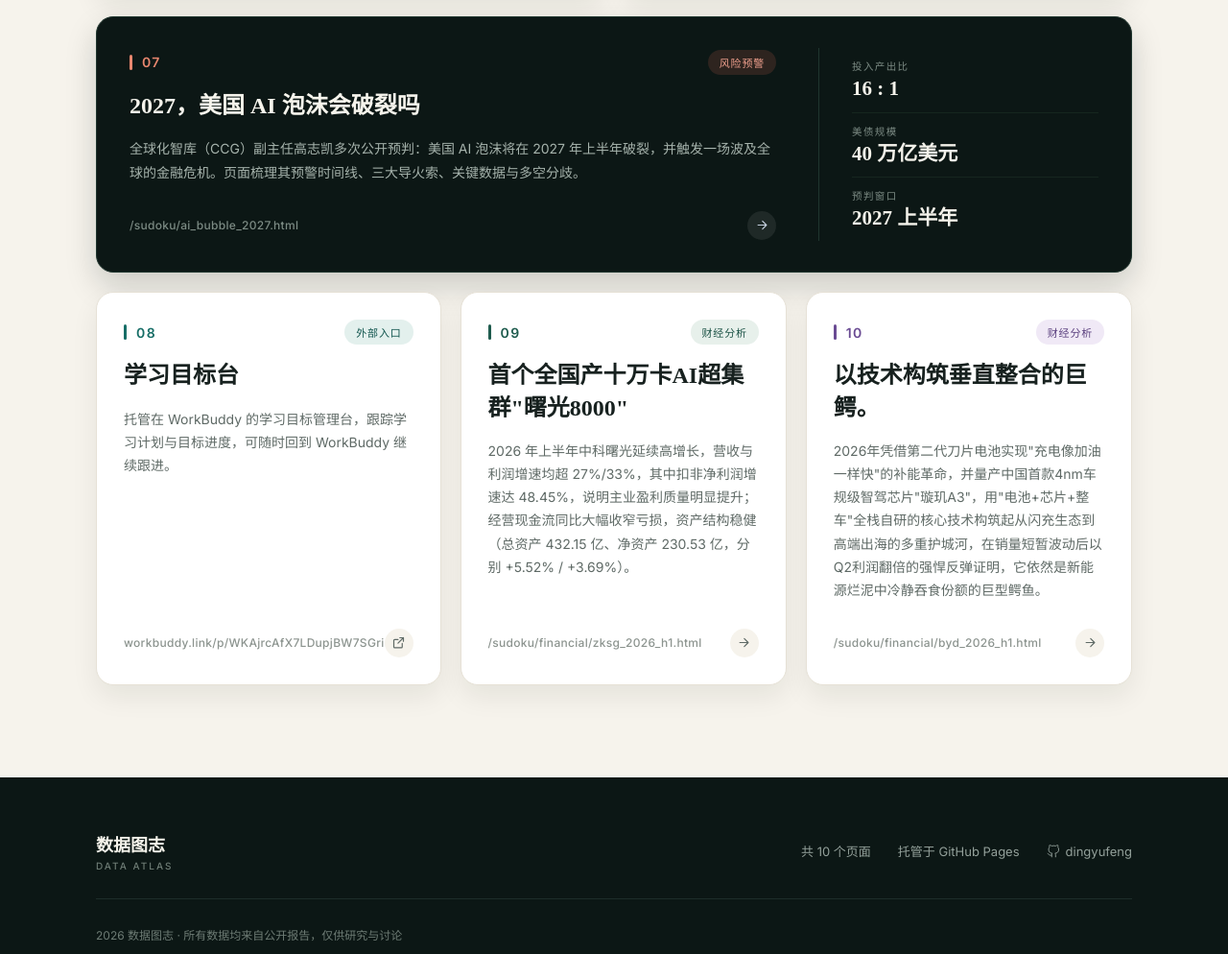
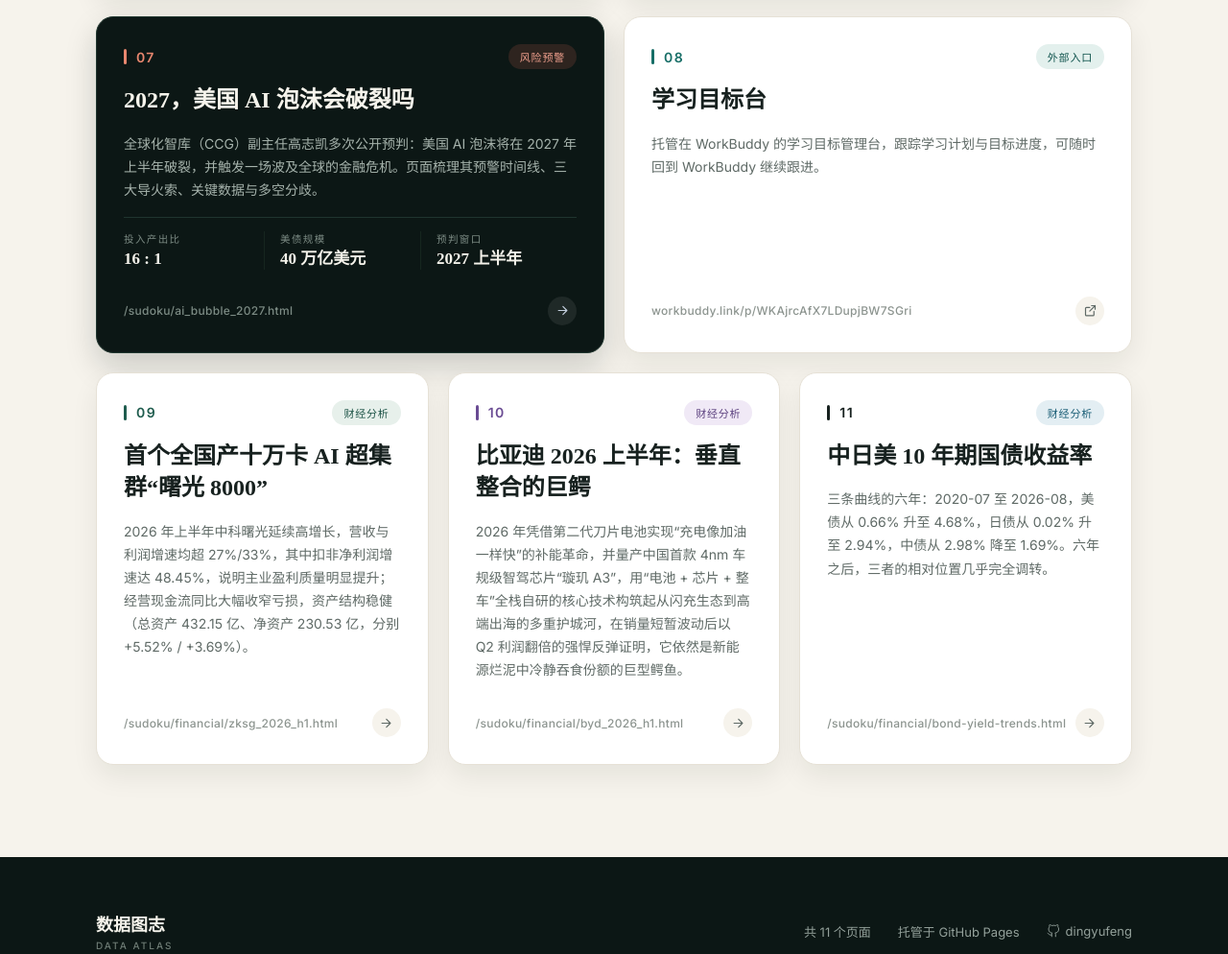
Before and after one commit to dingyufeng/sudoku, a plain HTML site: page dh.html in a window 1280 px wide. Shown: the part 1554-2548 px from the top of the page at 96% size. Drawn offline with Linux system fonts and the light colour scheme.

Commit message:
modify dh.html

```diff
--- a/dh.html
+++ b/dh.html
@@ -4,7 +4,7 @@
   <meta charset="UTF-8" data-page-node-id="3CRoGvAcaKRn8X3gB7Tgbv">
   <meta name="viewport" content="width=device-width, initial-scale=1.0" data-page-node-id="FYvGlTNeHzGMhXAjLQQkP7">
   <title>数据图志 · DATA ATLAS</title>
-  <meta name="description" content="数据图志：一个入口，直达全部页面。收录 5 篇数据研究报告、2 篇财经分析与 3 个在线工具。" data-page-node-id="DExCJWDNw9bDObwvDi8iCd">
+  <meta name="description" content="数据图志：一个入口，直达全部页面。收录 5 篇数据研究报告、3 篇财经分析与 3 个在线工具。" data-page-node-id="DExCJWDNw9bDObwvDi8iCd">
   <link rel="preconnect" href="https://fonts.googleapis.com" data-page-node-id="LNhFXiZAh8wglDAhGViP6M">
   <link rel="preconnect" href="https://fonts.gstatic.com" crossorigin data-page-node-id="BqHYYilgRS0Ik6cjCwigOy">
   <link href="https://fonts.googleapis.com/css2?family=Inter:wght@400;500;600&family=Noto+Serif+SC:wght@500;600;700&display=swap" rel="stylesheet" data-page-node-id="tKDZyWLQwzO4DZMBp2IwWp">
@@ -246,36 +246,36 @@
     }
 
     .grid-row-2 {
-      grid-template-columns: repeat(2, 1fr);
+      grid-template-columns: repeat(2, minmax(0, 1fr));
     }
 
     .grid-row-3 {
-      grid-template-columns: repeat(2, 1fr);
+      grid-template-columns: repeat(2, minmax(0, 1fr));
       margin-top: 20px;
     }
 
-    .grid-sole {
-      grid-template-columns: repeat(3, 1fr);
+    /* 财经分析组：三张卡正好排满一行 */
+    .grid-finance {
+      grid-template-columns: repeat(3, minmax(0, 1fr));
       margin-top: 20px;
     }
 
+    /* 精选双卡组：AI 泡沫预警 + 外部入口并排 */
+    .grid-duo {
+      grid-template-columns: repeat(2, minmax(0, 1fr));
+      margin-top: 20px;
+    }
+
+    /* 三列过窄时回退为单列，避免内容撑破栅格 */
+    @media (max-width: 1100px) {
+      .grid-finance { grid-template-columns: 1fr; }
+    }
+
     @media (max-width: 900px) {
-      .grid-row-2, .grid-row-3, .grid-sole {
+      .grid-row-2, .grid-row-3, .grid-finance, .grid-duo {
         grid-template-columns: 1fr;
       }
-      .grid-row-3, .grid-sole { margin-top: 0; }
-      .card-featured {
-        flex-direction: column;
-        align-items: stretch;
-        gap: 24px;
-      }
-      .feat-right {
-        flex: 1 1 auto;
-        border-left: none;
-        border-top: 1px solid #1F352E;
-        padding-left: 0;
-        padding-top: 22px;
-      }
+      .grid-row-3, .grid-finance, .grid-duo { margin-top: 0; }
     }
 
     .card {
@@ -391,43 +391,22 @@
     .tag-06 { background: #E3F0ED; color: #11554E; }
     .tag-07 { background: #E9F3EC; color: #2E6B4F; }
 
-    /* 数据报告组 · 末位特色卡（跨双列，深色呼应 Hero） */
-    .card-featured {
-      grid-column: 1 / -1;
-      flex-direction: row;
-      align-items: center;
-      gap: 44px;
-      padding: 32px 34px;
+    /* 精选双卡组 · 深色卡（与 Hero 同底色，纵向排布） */
+    .card-dark {
       background: var(--hero-dark);
       border-color: #1F352E;
       box-shadow: 0 14px 32px rgba(12, 23, 21, 0.18);
     }
 
-    .card-featured:hover {
+    .card-dark:hover {
       box-shadow: 0 20px 46px rgba(12, 23, 21, 0.26);
     }
 
-    .feat-left {
-      flex: 1 1 auto;
-      min-width: 0;
-      display: flex;
-      flex-direction: column;
-      gap: 16px;
-    }
-
-    .card-featured .card-title { color: #F6F4EC; }
-    .card-featured .card-desc { color: #A6B3AC; }
-    .card-featured .card-path { color: #7C8B84; }
-    .card-featured .card-arrow { background: rgba(255, 255, 255, 0.08); color: #C4CFDE; }
-    .card-featured .card-tag { background: rgba(255, 111, 94, 0.14); color: #F0A08E; }
-
-    .feat-right {
-      flex: 0 0 292px;
-      display: flex;
-      flex-direction: column;
-      border-left: 1px solid #1F352E;
-      padding-left: 34px;
-    }
+    .card-dark .card-title { color: #F6F4EC; }
+    .card-dark .card-desc { color: #A6B3AC; }
+    .card-dark .card-path { color: #7C8B84; }
+    .card-dark .card-arrow { background: rgba(255, 255, 255, 0.08); color: #C4CFDE; }
+    .card-dark .card-tag { background: rgba(255, 111, 94, 0.14); color: #F0A08E; }
 
     .feat-stat {
       padding: 11px 0;
@@ -453,7 +432,30 @@
       line-height: 1.2;
     }
 
+    /* 深色卡内的横向指标行 */
+    .dark-stats {
+      display: flex;
+      border-top: 1px solid #1F352E;
+      padding-top: 14px;
+    }
+
+    .dark-stats .feat-stat {
+      flex: 1 1 0;
+      min-width: 0;
+      padding: 0;
+      border-bottom: none;
+    }
+
+    .dark-stats .feat-stat + .feat-stat {
+      border-left: 1px solid #16261F;
+      padding-left: 16px;
+    }
+
+    .dark-stats .feat-stat .v { font-size: 17px; }
+
     .accent-08 { color: #E8876F; }
+    .accent-09 { color: var(--accent-09); }
+    .tag-09 { background: #E3EEF3; color: #155A73; }
 
     /* Footer */
     footer {
@@ -549,12 +551,12 @@
       <div class="hero-content" data-page-node-id="61xI2IHWSOcNFqiTMbGCgS">
         <div class="eyebrow" data-page-node-id="YCK19fbqKODH4Byw1C8kQo">GITHUB PAGES · 站点入口</div>
         <h1 class="serif" data-page-node-id="xRFrRtGboknDg8EBPk1dTL">一个地址，访问全部页面</h1>
-        <p class="subheadline" data-page-node-id="lF1VHEMminwwh835YgY8lA">共收录 10 个页面入口：5 篇数据研究报告、2 篇财经分析与 3 个在线工具。书签只需保存这一个地址，其余页面随取随用。</p>
+        <p class="subheadline" data-page-node-id="lF1VHEMminwwh835YgY8lA">共收录 11 个页面入口：5 篇数据研究报告、3 篇财经分析与 3 个在线工具。书签只需保存这一个地址，其余页面随取随用。</p>
         <div class="url-pill" data-page-node-id="KJ4mGw34yDdKHuOj9QHsEv"><span data-page-node-id="7JDn9QMGTNbcRcCh9w8iMG">收藏地址</span><div class="divider" data-page-node-id="qQxpQdMAN5bvPAMkJbch9F"></div>dingyufeng.github.io/sudoku/</div>
         <div class="stats" data-page-node-id="i4BuMszAuzef4F63dEiQ7V">
-          <div class="stat" data-page-node-id="OGjCkBSFReZKGiWFifpHtC"><div class="value" data-page-node-id="sc4xoaS2UcY7ysvuJAXUNB">10</div><div class="label" data-page-node-id="HqTcFzZuzTESxSMrtJPEfF">页面总数</div></div>
+          <div class="stat" data-page-node-id="OGjCkBSFReZKGiWFifpHtC"><div class="value" data-page-node-id="sc4xoaS2UcY7ysvuJAXUNB">11</div><div class="label" data-page-node-id="HqTcFzZuzTESxSMrtJPEfF">页面总数</div></div>
           <div class="stat" data-page-node-id="LvhDfewtuOXdEVvqYxk1IF"><div class="value" data-page-node-id="4H5NqCflLGULsHum2qE2er">5</div><div class="label" data-page-node-id="gplEA2VW637gyONsClZaqj">数据报告</div></div>
-          <div class="stat" data-page-node-id="fvZMuadsXt6jtu9qXeGqWC"><div class="value" data-page-node-id="KZqSYDBFpbBCC8nyBm4lZm">2</div><div class="label" data-page-node-id="VphYGtnUhFi0DCLsRmT3vM">财经分析</div></div>
+          <div class="stat" data-page-node-id="fvZMuadsXt6jtu9qXeGqWC"><div class="value" data-page-node-id="KZqSYDBFpbBCC8nyBm4lZm">3</div><div class="label" data-page-node-id="VphYGtnUhFi0DCLsRmT3vM">财经分析</div></div>
           <div class="stat" data-page-node-id="mFnocm6StqFwLGMUUtT4Tg"><div class="value" data-page-node-id="EZ5m6Uj6De4Dz21hBrPqAo">3</div><div class="label" data-page-node-id="ygL31SCcNUmGbtcibyLEPR">在线工具</div></div>
         </div>
       </div>
@@ -565,7 +567,7 @@
     <div class="container" data-page-node-id="1I8qABzMYGIguNEjOiMPo2">
       <div class="section-head" data-page-node-id="5XApBjoueY2hsuAYQl87BI">
         <h2 class="section-title serif" data-page-node-id="Q1BVxuNlrW9R3VPkNr7KRi">页面索引</h2>
-        <span class="section-meta" data-page-node-id="PZHDGMsEWYQNnVYAgGGiCm">INDEX · 10 ENTRIES</span>
+        <span class="section-meta" data-page-node-id="PZHDGMsEWYQNnVYAgGGiCm">INDEX · 11 ENTRIES</span>
       </div>
 
       <div class="grid grid-row-2" data-page-node-id="E5hEQjBpLfHjovvJoMPWUD">
@@ -649,47 +651,49 @@
           </div>
         </a>
 
-        <a class="card card-featured" href="https://dingyufeng.github.io/sudoku/ai_bubble_2027.html" data-page-node-id="POBesoWmTjFOsPIm8SsAHY">
-          <div class="feat-left" data-page-node-id="UOGGCBK0QXowONvrLTYq1Q">
-            <div class="card-top" data-page-node-id="g6EorJcvl1ILkAjQlYLZUN">
-              <div class="card-number accent-08" data-page-node-id="HchoZ9LzVbT2gfD8wFtTuo">07</div>
-              <span class="card-tag" data-page-node-id="olMKARCzyEHLbHan3li1Fk">风险预警</span>
-            </div>
-            <h3 class="card-title serif" data-page-node-id="zsq9Ej0rqjh7iY2pLypsrB">2027，美国 AI 泡沫会破裂吗</h3>
-            <p class="card-desc" data-page-node-id="xorPLjhrhe6pEaeljeJxbb">全球化智库（CCG）副主任高志凯多次公开预判：美国 AI 泡沫将在 2027 年上半年破裂，并触发一场波及全球的金融危机。页面梳理其预警时间线、三大导火索、关键数据与多空分歧。</p>
-            <div class="card-footer" data-page-node-id="WIeoEd62kUazSxTVwdkw1K">
-              <span class="card-path" data-page-node-id="bm4uLZJ7UCc1ytGERGAY82">/sudoku/ai_bubble_2027.html</span>
-              <span class="card-arrow" data-page-node-id="IXFusG5WRdG4pNnGeSOf1n"><svg viewBox="0 0 24 24" fill="none" stroke-width="1.9" stroke-linecap="round" stroke-linejoin="round" data-page-node-id="MITyh19xWWJBYeSsaqesfP"><path d="M5 12h13M12.5 5.5 19 12l-6.5 6.5" data-page-node-id="U5eN3rSYRwSpZkE187wBGM"/></svg></span>
-            </div>
+      </div>
+
+      <div class="grid grid-duo">
+        <a class="card card-dark" href="https://dingyufeng.github.io/sudoku/ai_bubble_2027.html">
+          <div class="card-top">
+            <div class="card-number accent-08">07</div>
+            <span class="card-tag">风险预警</span>
           </div>
-          <div class="feat-right" data-page-node-id="laaSymAjwxZ8H8H95ZJVAG">
-            <div class="feat-stat" data-page-node-id="KHfMugNAMuAVGSdB3EOAxQ"><div class="k" data-page-node-id="hhzpRlHk7puEpDJOr6iU2a">投入产出比</div><div class="v" data-page-node-id="dvlDhCB6iPVMCX0ILwyAPR">16 : 1</div></div>
-            <div class="feat-stat" data-page-node-id="pnmuFjcxhfAATEQuSFGAXp"><div class="k" data-page-node-id="G76B8FGBVUqbFkhUTb15XF">美债规模</div><div class="v" data-page-node-id="Xxpj3chO2KgnTGaAbwyReh">40 万亿美元</div></div>
-            <div class="feat-stat" data-page-node-id="kpUiCeLBybUHvNdqik84Vl"><div class="k" data-page-node-id="eKMUPUZIv6qbpGoJigXjK4">预判窗口</div><div class="v" data-page-node-id="9VrzsND4cwsBp1Mg2nidMl">2027 上半年</div></div>
+          <h3 class="card-title serif">2027，美国 AI 泡沫会破裂吗</h3>
+          <p class="card-desc">全球化智库（CCG）副主任高志凯多次公开预判：美国 AI 泡沫将在 2027 年上半年破裂，并触发一场波及全球的金融危机。页面梳理其预警时间线、三大导火索、关键数据与多空分歧。</p>
+          <div class="dark-stats">
+            <div class="feat-stat"><div class="k">投入产出比</div><div class="v">16 : 1</div></div>
+            <div class="feat-stat"><div class="k">美债规模</div><div class="v">40 万亿美元</div></div>
+            <div class="feat-stat"><div class="k">预判窗口</div><div class="v">2027 上半年</div></div>
+          </div>
+          <div class="card-footer">
+            <span class="card-path">/sudoku/ai_bubble_2027.html</span>
+            <span class="card-arrow"><svg viewBox="0 0 24 24" fill="none" stroke-width="1.9" stroke-linecap="round" stroke-linejoin="round"><path d="M5 12h13M12.5 5.5 19 12l-6.5 6.5"/></svg></span>
+          </div>
+        </a>
+
+        <a class="card" href="https://www.workbuddy.link/p/WKAjrcAfX7LDupjBW7SGri" target="_blank" rel="noopener">
+          <div class="card-top">
+            <div class="card-number accent-06">08</div>
+            <span class="card-tag tag-06">外部入口</span>
+          </div>
+          <h3 class="card-title serif">学习目标台</h3>
+          <p class="card-desc">托管在 WorkBuddy 的学习目标管理台，跟踪学习计划与目标进度，可随时回到 WorkBuddy 继续跟进。</p>
+          <div class="card-footer">
+            <span class="card-path">workbuddy.link/p/WKAjrcAfX7LDupjBW7SGri</span>
+            <span class="card-arrow"><svg viewBox="0 0 24 24" fill="none" stroke-width="1.9" stroke-linecap="round" stroke-linejoin="round"><path d="M14 4h6v6M20 4 11 13M18 13.5v5.5a1.5 1.5 0 0 1-1.5 1.5H5.5A1.5 1.5 0 0 1 4 19V8.5A1.5 1.5 0 0 1 5.5 7H11"/></svg></span>
           </div>
         </a>
       </div>
 
-      <div class="grid grid-sole" data-page-node-id="YkfGjN0EuGPMkCDt7VL5Tu">
-        <a class="card" href="https://www.workbuddy.link/p/WKAjrcAfX7LDupjBW7SGri" target="_blank" rel="noopener" data-page-node-id="FbeNscjoESbJHZdltYqsKi">
-          <div class="card-top" data-page-node-id="OX7E2CGlh4mjCWYljarjdR">
-            <div class="card-number accent-06" data-page-node-id="EMAM5YQTOgaoSrvylB3hLr">08</div>
-            <span class="card-tag tag-06" data-page-node-id="CaOTZ5kEAVECyR3D0q9TAz">外部入口</span>
-          </div>
-          <h3 class="card-title serif" data-page-node-id="s8pBN79okeuisFz0cSUuMl">学习目标台</h3>
-          <p class="card-desc" data-page-node-id="NBnK7N5mUS4wKVCIvj86zb">托管在 WorkBuddy 的学习目标管理台，跟踪学习计划与目标进度，可随时回到 WorkBuddy 继续跟进。</p>
-          <div class="card-footer" data-page-node-id="EU0srXIARuc9iGTGyD7BLt">
-            <span class="card-path" data-page-node-id="IKFeW157HteXU3x0fKyWFy">workbuddy.link/p/WKAjrcAfX7LDupjBW7SGri</span>
-            <span class="card-arrow" data-page-node-id="sb1gqNU1YtbNZXVqF4OYJ2"><svg viewBox="0 0 24 24" fill="none" stroke-width="1.9" stroke-linecap="round" stroke-linejoin="round" data-page-node-id="DjdcgJoijVl1wQOffUGEcg"><path d="M14 4h6v6M20 4 11 13M18 13.5v5.5a1.5 1.5 0 0 1-1.5 1.5H5.5A1.5 1.5 0 0 1 4 19V8.5A1.5 1.5 0 0 1 5.5 7H11" data-page-node-id="KaXU9lRTBMlVha9Yi6tWFk"/></svg></span>
-          </div>
-        </a>
+      <div class="grid grid-finance" data-page-node-id="YkfGjN0EuGPMkCDt7VL5Tu">
 
 		<a class="card" href="https://dingyufeng.github.io/sudoku/financial/zksg_2026_h1.html" data-page-node-id="3hGxsBDjswqIxvNSNNOE6M">
           <div class="card-top" data-page-node-id="OFDnLfwyMnNLgPTCQSGgFd">
             <div class="card-number accent-02" data-page-node-id="WQtWraDmR1YGZuQIcfO21v">09</div>
             <span class="card-tag tag-02" data-page-node-id="gaAaxOoHCZ44a1FNqae5sg">财经分析</span>
           </div>
-          <h3 class="card-title serif" data-page-node-id="PylyGapeXchRokUoiOrVFO">首个全国产十万卡AI超集群"曙光8000"</h3>
+          <h3 class="card-title serif" data-page-node-id="PylyGapeXchRokUoiOrVFO">首个全国产十万卡 AI 超集群“曙光 8000”</h3>
           <p class="card-desc" data-page-node-id="CjVqIZWwXaTT8hrrTN2DYf">2026 年上半年中科曙光延续高增长，营收与利润增速均超 27%/33%，其中扣非净利润增速达 48.45%，说明主业盈利质量明显提升；经营现金流同比大幅收窄亏损，资产结构稳健（总资产 432.15 亿、净资产 230.53 亿，分别 +5.52% / +3.69%）。</p>
           <div class="card-footer" data-page-node-id="uJFHT2v40NkqkvoPQDu83o">
             <span class="card-path" data-page-node-id="OJYA2v9RG1bUczCTDeEsyr">/sudoku/financial/zksg_2026_h1.html</span>
@@ -702,15 +706,29 @@
             <div class="card-number accent-04" data-page-node-id="WOPnGUUS1iArSlI26IwMmJ">10</div>
             <span class="card-tag tag-04" data-page-node-id="l9ucTYYoW7lX8IE5Ghruq3">财经分析</span>
           </div>
-          <h3 class="card-title serif" data-page-node-id="0uHqSjNOfEtl8366kBOxRx">以技术构筑垂直整合的巨鳄。</h3>
-          <p class="card-desc" data-page-node-id="Vtlwe8CdsEtBy9UE4ZSJfw">2026年凭借第二代刀片电池实现"充电像加油一样快"的补能革命，并量产中国首款4nm车规级智驾芯片"璇玑A3"，用"电池+芯片+整车"全栈自研的核心技术构筑起从闪充生态到高端出海的多重护城河，在销量短暂波动后以Q2利润翻倍的强悍反弹证明，它依然是新能源烂泥中冷静吞食份额的巨型鳄鱼。</p>
+          <h3 class="card-title serif" data-page-node-id="0uHqSjNOfEtl8366kBOxRx">比亚迪 2026 上半年：垂直整合的巨鳄</h3>
+          <p class="card-desc" data-page-node-id="Vtlwe8CdsEtBy9UE4ZSJfw">2026 年凭借第二代刀片电池实现“充电像加油一样快”的补能革命，并量产中国首款 4nm 车规级智驾芯片“璇玑 A3”，用“电池 + 芯片 + 整车”全栈自研的核心技术构筑起从闪充生态到高端出海的多重护城河，在销量短暂波动后以 Q2 利润翻倍的强悍反弹证明，它依然是新能源烂泥中冷静吞食份额的巨型鳄鱼。</p>
           <div class="card-footer" data-page-node-id="i2xOX6CwReFp2bYEOBMrks">
             <span class="card-path" data-page-node-id="ZoWajMFFuaUlFIfU7ShX28">/sudoku/financial/byd_2026_h1.html</span>
             <span class="card-arrow" data-page-node-id="DjE2CC4GlH5pI8gz4vVyBp"><svg viewBox="0 0 24 24" fill="none" stroke-width="1.9" stroke-linecap="round" stroke-linejoin="round" data-page-node-id="KLxh2JP4XGKLGqvcIhO0P0"><path d="M5 12h13M12.5 5.5 19 12l-6.5 6.5" data-page-node-id="R1uqGwraKHZeMi5whLqYSw"/></svg></span>
           </div>
         </a>
 
+        <a class="card" href="https://dingyufeng.github.io/sudoku/financial/bond-yield-trends.html">
+          <div class="card-top">
+            <div class="card-number accent-09">11</div>
+            <span class="card-tag tag-09">财经分析</span>
+          </div>
+          <h3 class="card-title serif">中日美 10 年期国债收益率</h3>
+          <p class="card-desc">三条曲线的六年：2020-07 至 2026-08，美债从 0.66% 升至 4.68%，日债从 0.02% 升至 2.94%，中债从 2.98% 降至 1.69%。六年之后，三者的相对位置几乎完全调转。</p>
+          <div class="card-footer">
+            <span class="card-path">/sudoku/financial/bond-yield-trends.html</span>
+            <span class="card-arrow"><svg viewBox="0 0 24 24" fill="none" stroke-width="1.9" stroke-linecap="round" stroke-linejoin="round"><path d="M5 12h13M12.5 5.5 19 12l-6.5 6.5"/></svg></span>
+          </div>
+        </a>
+
       </div>
+
     </div>
   </main>
 
@@ -722,7 +740,7 @@
           <span class="footer-brand-latin" data-page-node-id="HY4XyOdtEhi3FwMkwvNqIv">Data Atlas</span>
         </div>
         <div class="footer-meta" data-page-node-id="ah4kjaV3wEYPAKtWHcLeDN">
-          <span data-page-node-id="Xtj68jZEwRUu0BVxoYcixE">共 10 个页面</span>
+          <span data-page-node-id="Xtj68jZEwRUu0BVxoYcixE">共 11 个页面</span>
           <span data-page-node-id="RD5RjsIQdROoSfjVcyYmCE">托管于 GitHub Pages</span>
           <a href="https://github.com/dingyufeng" target="_blank" rel="noopener" data-page-node-id="OFOKt4bwf3lzN8ACQyAEdt">
             <svg viewBox="0 0 24 24" fill="none" stroke-width="1.6" stroke-linecap="round" stroke-linejoin="round" style="width:14px;height:14px;stroke:currentColor" data-page-node-id="IDGstNKGw0nUN5IszNuqgS"><path d="M9 19c-5 1.5-5-2.5-7-3m14 6v-3.87a3.37 3.37 0 0 0-.94-2.61c3.14-.35 6.44-1.54 6.44-7A5.44 5.44 0 0 0 20 4.77 5.07 5.07 0 0 0 19.91 1S18.73.65 16 2.48a13.38 13.38 0 0 0-7 0C6.27.65 5.09 1 5.09 1A5.07 5.07 0 0 0 5 4.77a5.44 5.44 0 0 0-1.5 3.78c0 5.42 3.3 6.61 6.44 7A3.37 3.37 0 0 0 9 18.13V22" data-page-node-id="QQ0ouVCpgcHKz1Y1BMzvuO"/></svg>
```
